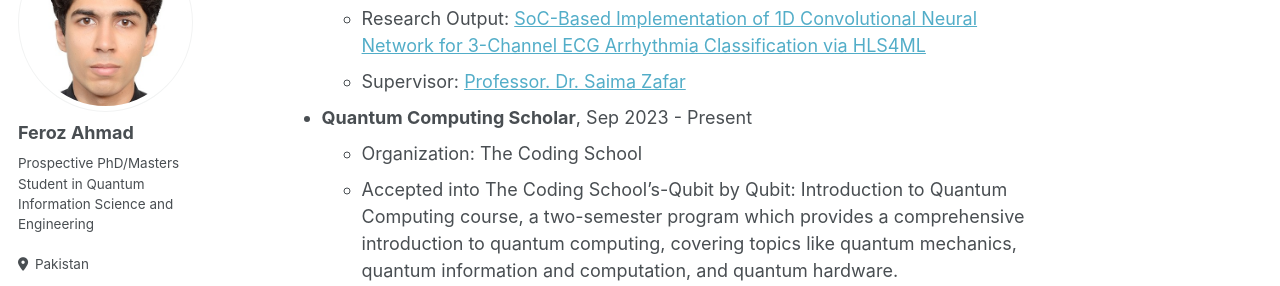
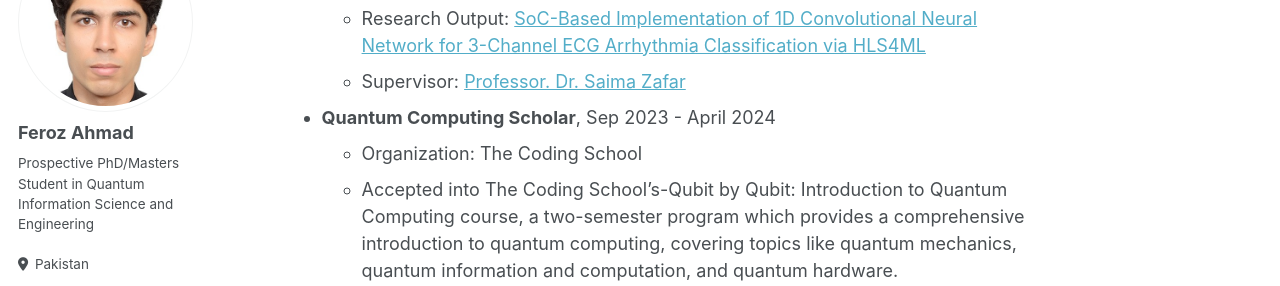
Before and after one commit to Fe-r-oz/Fe-r-oz.github.io, a Jekyll site: the page built from _pages/about.md, in a window 1280 px wide and 900 px high, scrolled down 1039 px. Shown: the part 153-439 px from the top of the window. Built offline with Jekyll 4.4.1, drawn with Linux system fonts in a browser that asks for light colours; some web fonts are replaced; a script that is not in the unit is left out.

Commit message:
Update about.md

```diff
--- a/_pages/about.md
+++ b/_pages/about.md
@@ -33,7 +33,7 @@ redirect_from:
   * Research Output: [SoC-Based Implementation of 1D Convolutional Neural Network for 3-Channel ECG Arrhythmia Classification via HLS4ML](https://ieeexplore.ieee.org/document/10399904)
   * Supervisor: [Professor. Dr. Saima Zafar](https://lhr.nu.edu.pk/ee/facultyProfile/4198)
 
-* **Quantum Computing Scholar**, Sep 2023 - Present
+* **Quantum Computing Scholar**, Sep 2023 - April 2024
   * Organization: The Coding School
   * Accepted into The Coding School’s-Qubit by Qubit: Introduction to Quantum Computing course, a two-semester program which provides a comprehensive introduction to quantum computing, covering topics like quantum mechanics, quantum information and computation, and quantum hardware.
   * Semester 1 and 2: Grade: A
```
